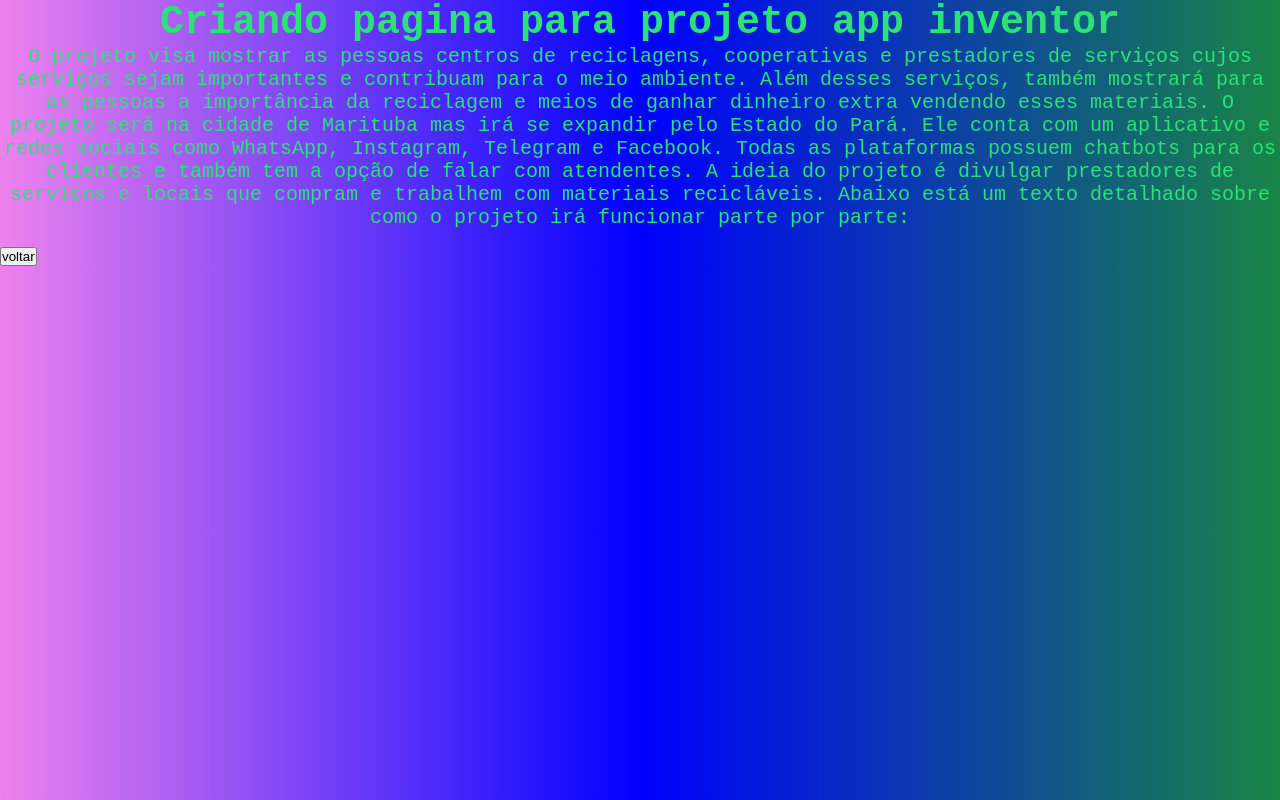
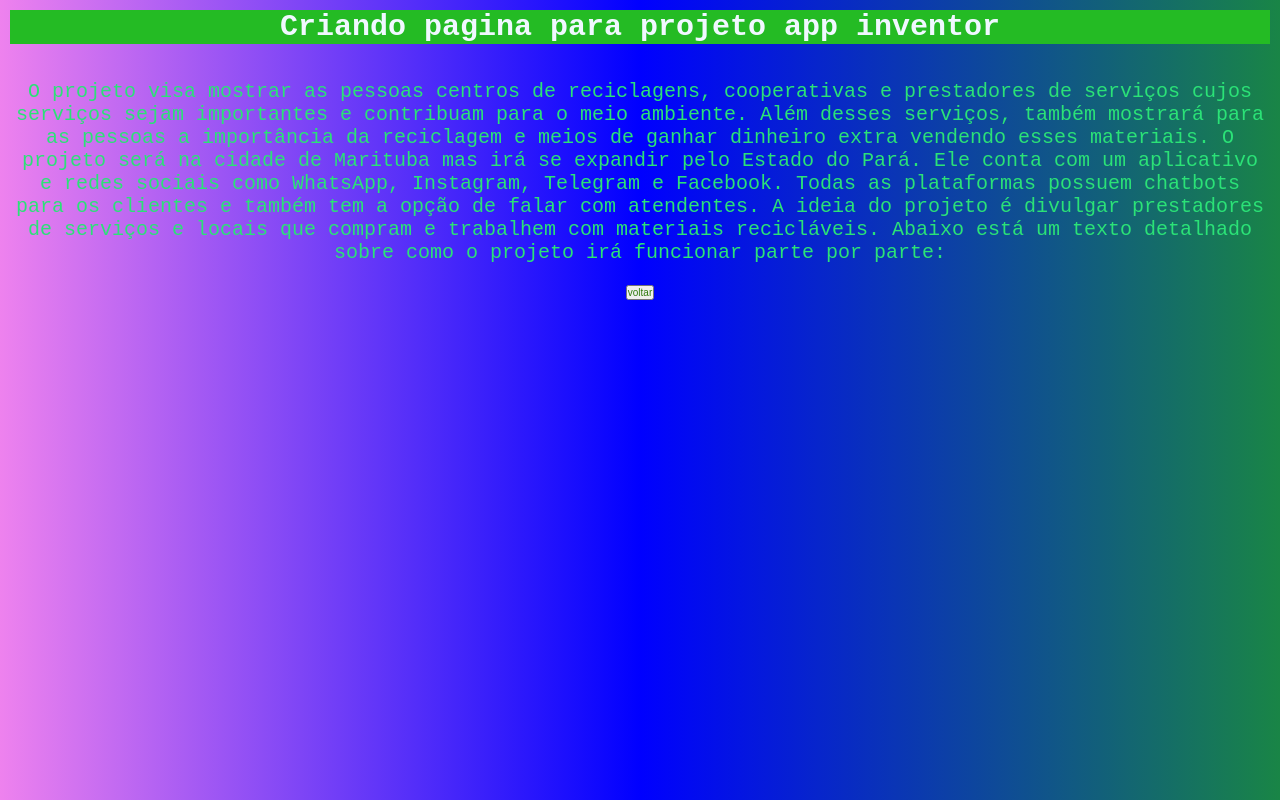
Before and after one commit to Wende100/Web_design_basic, a plain HTML site: page segunda.html in a window 1280 px wide. Drawn offline with Linux system fonts and the light colour scheme.

Commit message:
modified:   css/css.css 	modified:   css/css2.css 	modified:   css/css3.css 	modified:   index.html 	new file:   javaSript.js 	modified:   segunda.html 	modified:   terceira.html

```diff
--- a/css/css.css
+++ b/css/css.css
@@ -1,14 +1,18 @@
 *{margin:0;
 padding: 0;}
-body{
+body{text-align: center;
+    margin: 10px;
     background-image:linear-gradient(to left,  rgb(25, 133, 70), blue,violet)
 }h1{
     font-style: normal;
     text-align: center;
-    color: rgb(43, 226, 119);
+    background-color: rgb(36, 187, 36);
+    color: aliceblue;
     font-size: 30px;
     font-family: monospace;
     font-weight: 600;
+
+
 
 }
 p{
@@ -21,7 +25,7 @@ p{
 button{
     font-family: Arial, Helvetica, sans-serif;
     color: rgb(48, 122, 14);
-    font-size: 20px;
+    font-size: 10px;
     text-align: center;
     font-style: normal;
 
--- a/css/css2.css
+++ b/css/css2.css
@@ -1,17 +1,14 @@
 *{margin: 0;
     padding: 0;}
-    body{
-        display: grid;
-        font-family: sans-serif;
-        background: rgb(0, 124, 128);
-        align-items:center;
-        justify-content:center;
+    body{text-align: center;
+        margin: 10px;
         background-image:linear-gradient(to left,  rgb(25, 133, 70), blue,violet)
     }h1{
         font-style: normal;
         text-align: center;
-        color: rgb(43, 226, 119);;
-        font-size: 40px;
+        background-color: rgb(36, 187, 36);
+        color: aliceblue;
+        font-size: 30px;
         font-family: monospace;
         font-weight: 600;
 
@@ -37,4 +34,10 @@
         flex-direction: row ;
         justify-content:center;
     }
+}button{
+    font-family: Arial, Helvetica, sans-serif;
+    color: rgb(48, 122, 14);
+    font-size: 10px;
+    text-align: center;
+    font-style: normal;
 }
--- a/css/css3.css
+++ b/css/css3.css
@@ -1,20 +1,17 @@
 *{margin: 0;
     padding: 0;}
     body{
-        display: grid;
-        font-family: sans-serif;
-        background: rgb(0, 124, 128);
-        align-items:center;
-        justify-content:center;
+        text-align: center;
+        margin: 10px;
         background-image:linear-gradient(to left,  rgb(25, 133, 70), blue,violet)
     }h1{
         font-style: normal;
         text-align: center;
-        color: rgb(43, 226, 119);;
-        font-size: 40px;
+        background-color: rgb(36, 187, 36);
+        color: aliceblue;
+        font-size: 30px;
         font-family: monospace;
         font-weight: 600;
-
     }
     p{ font-style: normal;
         text-align: center;
@@ -44,4 +41,10 @@
         flex-direction: row ;
         justify-content:center;
     }
+    }button{
+        font-family: Arial, Helvetica, sans-serif;
+        color: rgb(48, 122, 14);
+        font-size: 10px;
+        text-align: center;
+        font-style: normal;
     }
--- a/index.html
+++ b/index.html
@@ -7,7 +7,9 @@
   <link  rel="stylesheet" type="text/css" href="css/css.css">
   </head>
   <body>
-  <h1>Recle Now</h1></br>
+  <h1>Recle Now</h1>
+</br>
+</br>
   <div class="flex-container">
   <p>QUEM SOMOS ?
     Recyclenow é um projeto desenvolvido pela turma de Técnico em Informática da escola JUSCELINO KUBITSCHEK subsequente 2023, localizada em Marituba-PA. Nosso objetivo é mostrar às pessoas onde ficam os centros de reciclagem, cooperativas e outros serviços que visam o meio ambiente em nossa cidade. Também fornecemos dicas de reciclagem e mostramos como aproveitar os lixos de sua casa. Nosso projeto visa expandir pelo resto do estado do Pará e promover a reciclagem em toda a região.</p>
@@ -18,5 +20,7 @@
 </br>
     <a href="segunda.html"><button>informaçoes</button></a>
   <a href="terceira.html"><button>contatos</button></a>
+
+  <script src="javaSript.js"></script>
   </body>
 </html>
--- /dev/null
+++ b/javaSript.js
@@ -0,0 +1 @@
+alert('Ola, seja bem a Recle Now');
```
Also changed, not shown: segunda.html (+2 -0 lines), terceira.html (+4 -3 lines).
